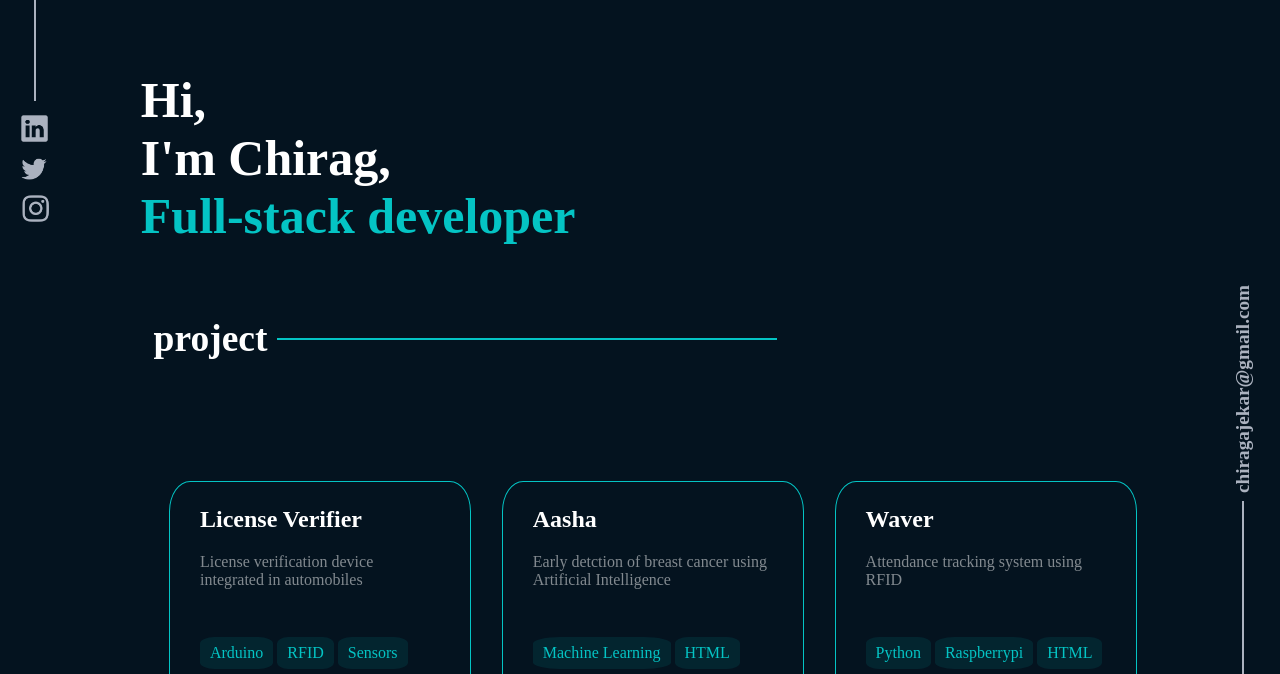
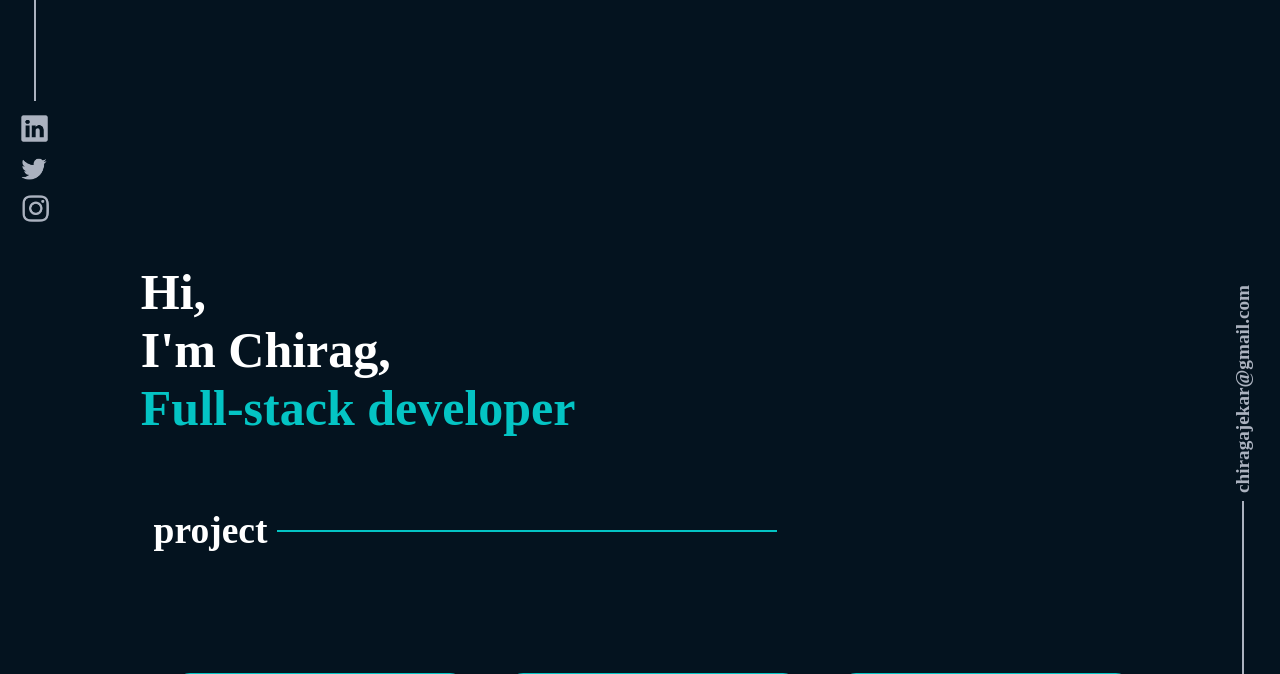
Before and after one commit to chiragak/Portfolio, a PHP site: page / in a window 1280 px wide. Shown: the part 99-773 px from the top of the page. Run offline with PHP 8.4, Linux system fonts and the light colour scheme.

Commit message:
Update style.css

```diff
--- a/includes/style.css
+++ b/includes/style.css
@@ -151,7 +151,7 @@ img:hover {
   display: flex;
   position:relative;
   margin-left:11%;
-  margin-top: 10%;
+  margin-top: 25%;
   margin-right: 10%;
 }
 
@@ -594,9 +594,6 @@ overflow: hidden;
 
 @media screen and (max-width: 768px) {
 
-  .codrops-header {
-    display: none;
-  }
   .nav-links {
     display: none;
   }
```
